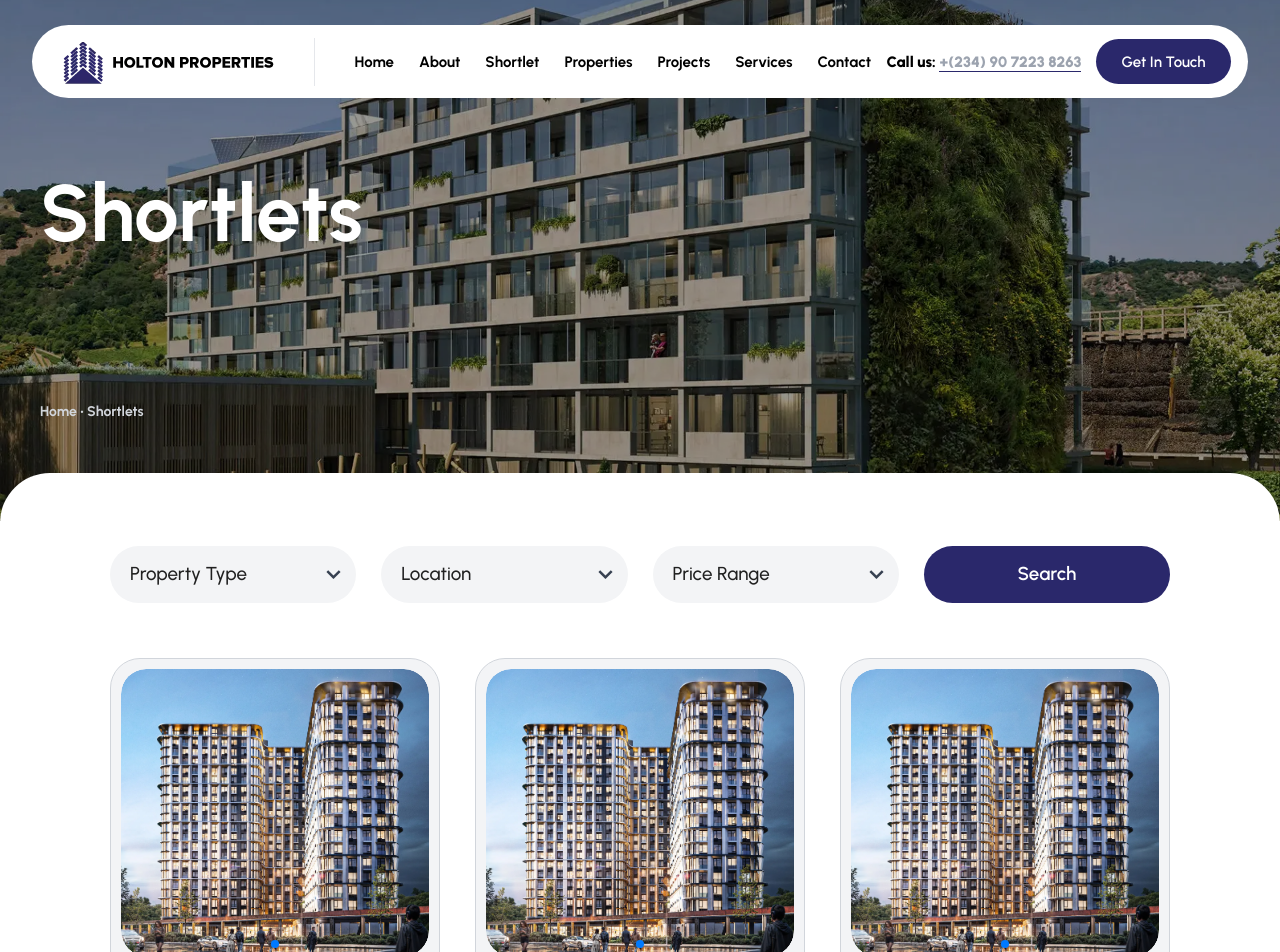
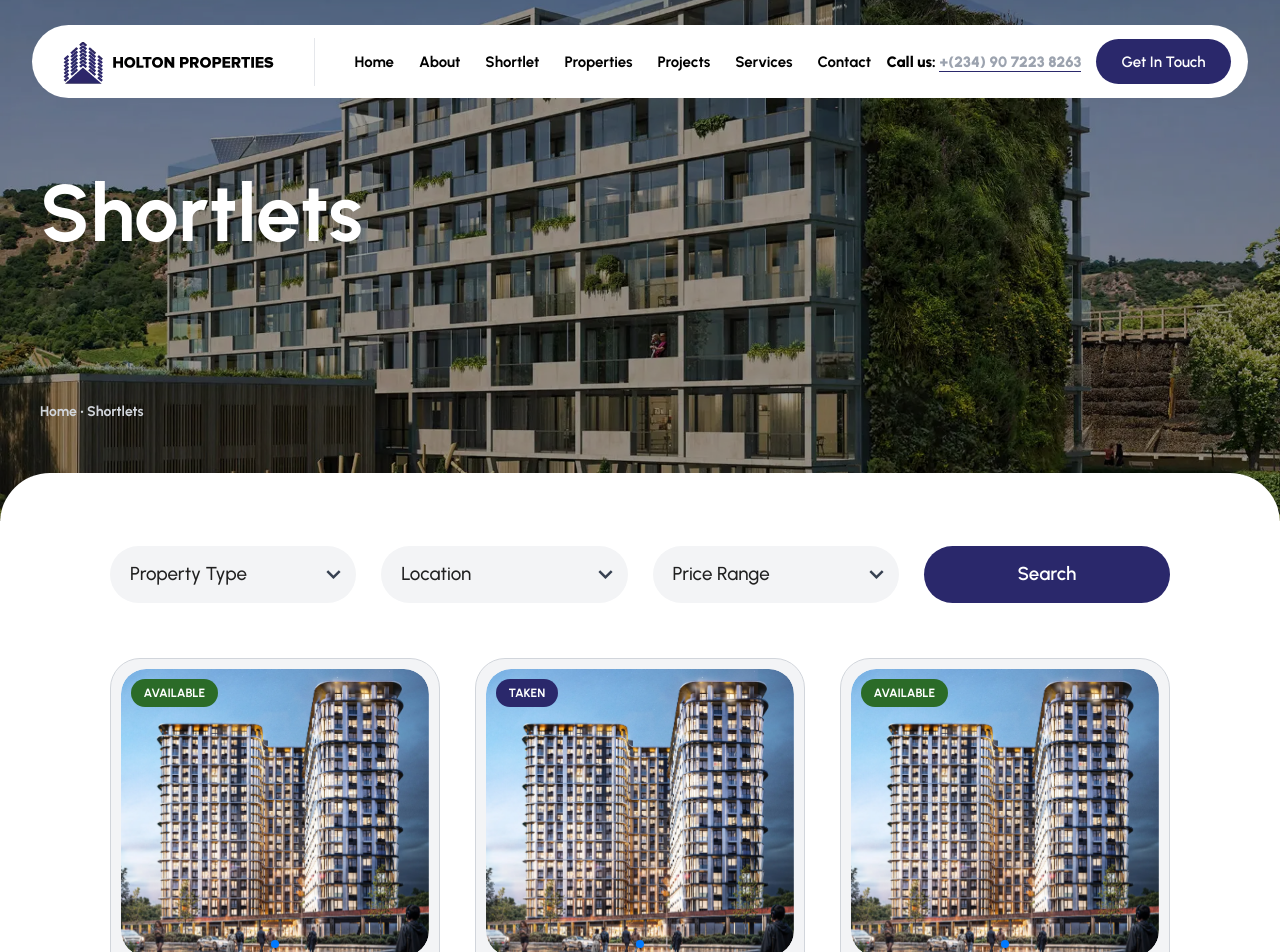
Before and after one commit to CHIDI00/new-holton-properties, a React (Vite) app: page /shortlet_grid in a window 1280 px wide. Shown: the top 952 px of the page. Built offline with nearby package versions, Linux system fonts and the light colour scheme.

Commit message:
fix: adjust z-index for status badge in ShortletCard and remove unnecessary class from image

```diff
--- a/src/features/shortlet/ShortletCard.tsx
+++ b/src/features/shortlet/ShortletCard.tsx
@@ -58,14 +58,14 @@ const ShortletCard: React.FC<ShortletCardProps> = ({ limit, currentPage }) => {
 										<img
 											src={img}
 											alt={`Shortlet ${index}`}
-											className="object-cover w-full h-full transition-transform duration-500 ease-in-out group-hover:scale-105 rounded-[2.5rem]"
+											className="object-cover w-full h-full transition-transform duration-500 ease-in-out group-hover:scale-105"
 										/>
 									</SwiperSlide>
 								))}
 							</Swiper>
 
 							{/* Status Badge */}
-							<div className="absolute top-4 left-4 w-full flex justify-start items-start">
+							<div className="absolute top-4 left-4 w-full flex justify-start items-start z-10">
 								<span
 									className={`rounded-full md:text-[1.2rem] text-[1.3rem] text-white md:px-5 md:py-2 px-7 py-4 font-bold uppercase ${
 										shortlet.status.toLowerCase() === "available"
--- /dev/null
+++ b/src/globals.d.ts
@@ -0,0 +1 @@
+declare module "*.css";
```
